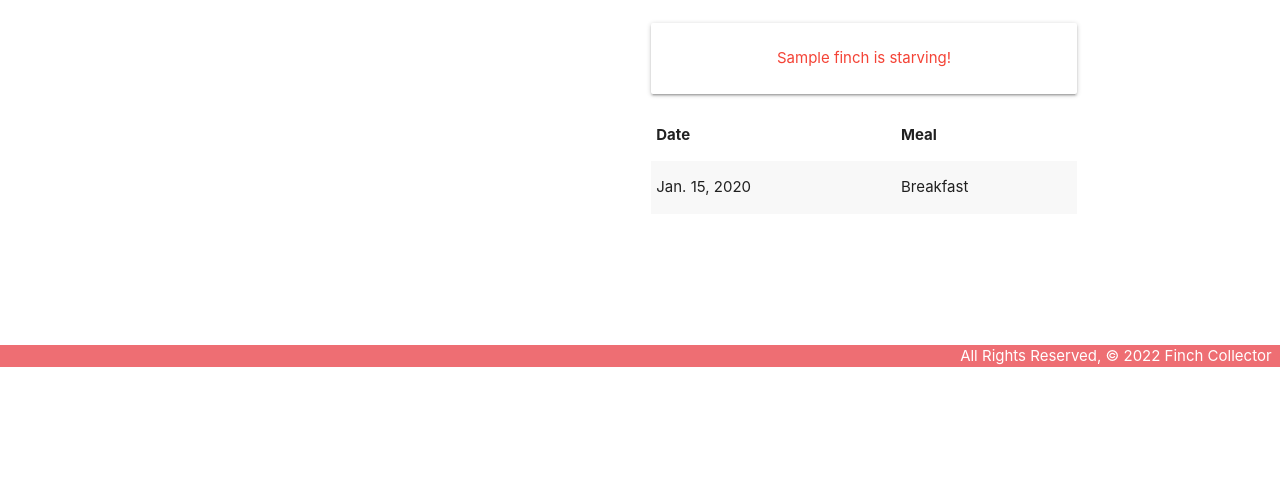
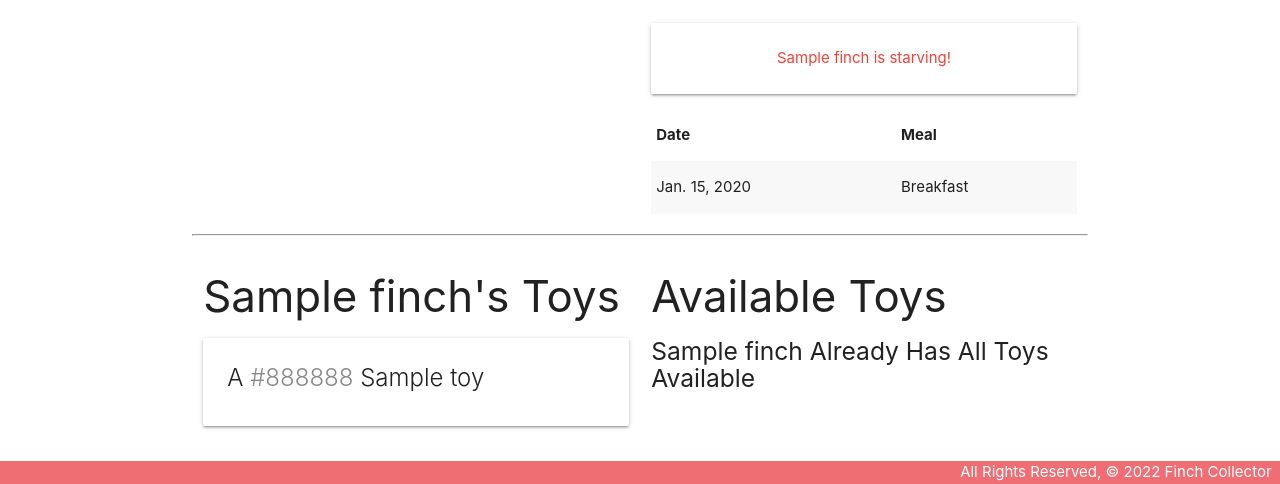
Before and after one commit to smansfield5/finchCollector, a Django app: page /finches/1/ in a window 1280 px wide. Shown: the part 433-917 px from the top of the page. Before the commit the page ends 800 px from the top, so only its background shows below. Run offline with Django 4.2, Linux system fonts and the light colour scheme; tables that the repository leaves empty hold one stand-in row (values such as "Sample post").

Commit message:
choose toys

```diff
--- a/main_app/models.py
+++ b/main_app/models.py
@@ -24,6 +24,7 @@ class Finch(models.Model):
     color = models.CharField(max_length=100)
     location = models.CharField(max_length=100)
     age = models.IntegerField()
+    toys = models.ManyToManyField(Toy)
 
     def __str__(self):
         return self.name
--- a/main_app/templates/finches/detail.html
+++ b/main_app/templates/finches/detail.html
@@ -44,6 +44,46 @@
         </table>
     </div>
 </div>
+<hr>
+<div class="row">
+  <div class="col s6">
+    <h3>{{ finch.name }}'s Toys</h3>
+    {% if finch.toys.count %}
+      {% for toy in finch.toys.all %}
+        <div class="card">
+          <div class="card-content">
+            <span class="card-title">
+              A <span style="color: {{ toy.color }}">{{ toy.color }}</span> {{ toy.name }}
+            </span>
+          </div>
+        </div>
+      {% endfor %}
+    {% else %}
+      <h5>No Toys :(</h5>
+    {% endif %}
+  </div>
+  <div class="col s6">
+    <h3>Available Toys</h3>
+    {% if toys.count %}
+      {% for toy in toys.all %}
+        <div class="card">
+          <div class="card-content">
+            <span class="card-title">
+              A <span style="color: {{ toy.color }}">{{ toy.color }}</span> {{ toy.name }}
+            </span>
+          </div>
+          <div class="card-action">
+            <form action="{% url 'assoc_toy' finch.id toy.id %}" method="POST">
+              {% csrf_token %}
+              <button type="submit" class="btn">Add</button>
+            </form>
+          </div>
+        </div>
+      {% endfor %}
+    {% else %}
+      <h5>{{finch.name}} Already Has All Toys Available</h5>
+    {% endif %}
+  </div>
 
 <script>
     const dateEl = document.getElementById('id_date');
--- a/main_app/urls.py
+++ b/main_app/urls.py
@@ -10,6 +10,8 @@ urlpatterns = [
     path('finches/<int:pk>/update/', views.FinchUpdate.as_view(), name="finches_update"),
     path('finches/<int:pk>/delete/', views.FinchDelete.as_view(), name="finches_delete"),
     path('finches/<int:finch_id>/add_feeding/', views.add_feeding, name='add_feeding'),
+    path('finches/<int:finch_id>/assoc_toy/<int:toy_id>/', views.assoc_toy, name='assoc_toy'),
+    path('finches/<int:finch_id>/unassoc_toy/<int:toy_id>/', views.unassoc_toy, name='unassoc_toy'),
     path('toys/', views.ToyList.as_view(), name='toys_index'),
     path('toys/<int:pk>/', views.ToyDetail.as_view(), name='toys_detail'),
     path('toys/create/', views.ToyCreate.as_view(), name='toys_create'),
--- a/main_app/views.py
+++ b/main_app/views.py
@@ -19,15 +19,18 @@ def finches_index(request):
 
 def finches_detail(request, finch_id):
     finch = Finch.objects.get(id=finch_id)
+    id_list = finch.toys.all().values_list('id')
+    toys_finch_doesnt_have = Toy.objects.exclude(id__in=id_list)
     feeding_form = FeedingForm()
     return render(request, 'finches/detail.html', {
-        'finch': finch, 'feeding_form': feeding_form
+        'finch': finch, 'feeding_form': feeding_form,
+        'toys': toys_finch_doesnt_have
     })
 
 class FinchCreate(CreateView):
     model = Finch
-    fields = '__all__'
-    success_url = '/finches/'
+    fields = ['name', 'color', 'location', 'age']
+    # success_url =
 
 class FinchUpdate(UpdateView):
     model = Finch
@@ -45,6 +48,13 @@ def add_feeding(request, finch_id):
         new_feeding.save()
     return redirect('detail', finch_id=finch_id)
 
+def assoc_toy(request, finch_id, toy_id):
+    Finch.objects.get(id=finch_id).toys.add(toy_id)
+    return redirect('detail', finch_id=finch_id)
+
+def unassoc_toy(request, finch_id, toy_id):
+    Finch.objects.get(id=finch_id).toys.remove(toy_id)
+    return redirect('detail', finch_id=finch_id)
 
 class ToyList(ListView):
     model = Toy
```
Also changed, not shown: main_app/migrations/0005_finch_toys.py (added).
